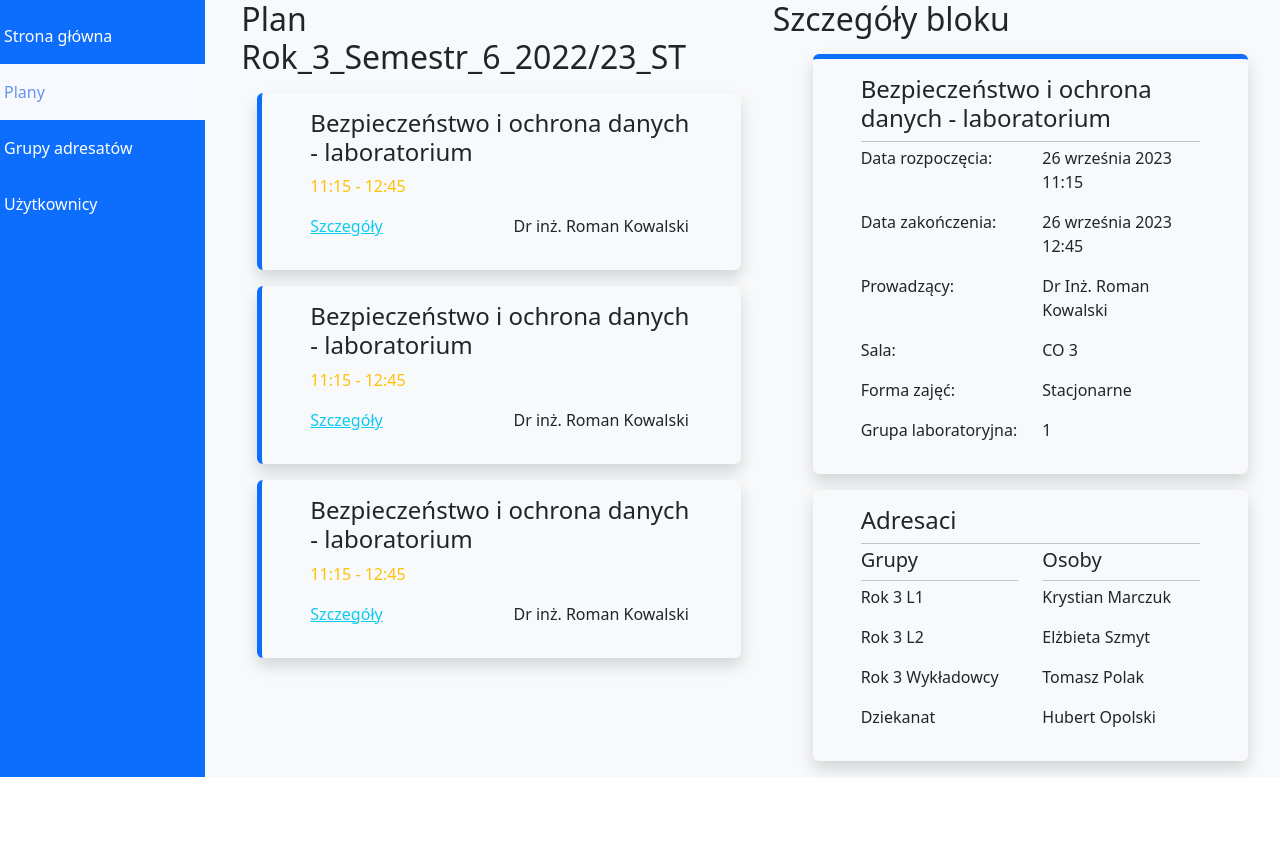
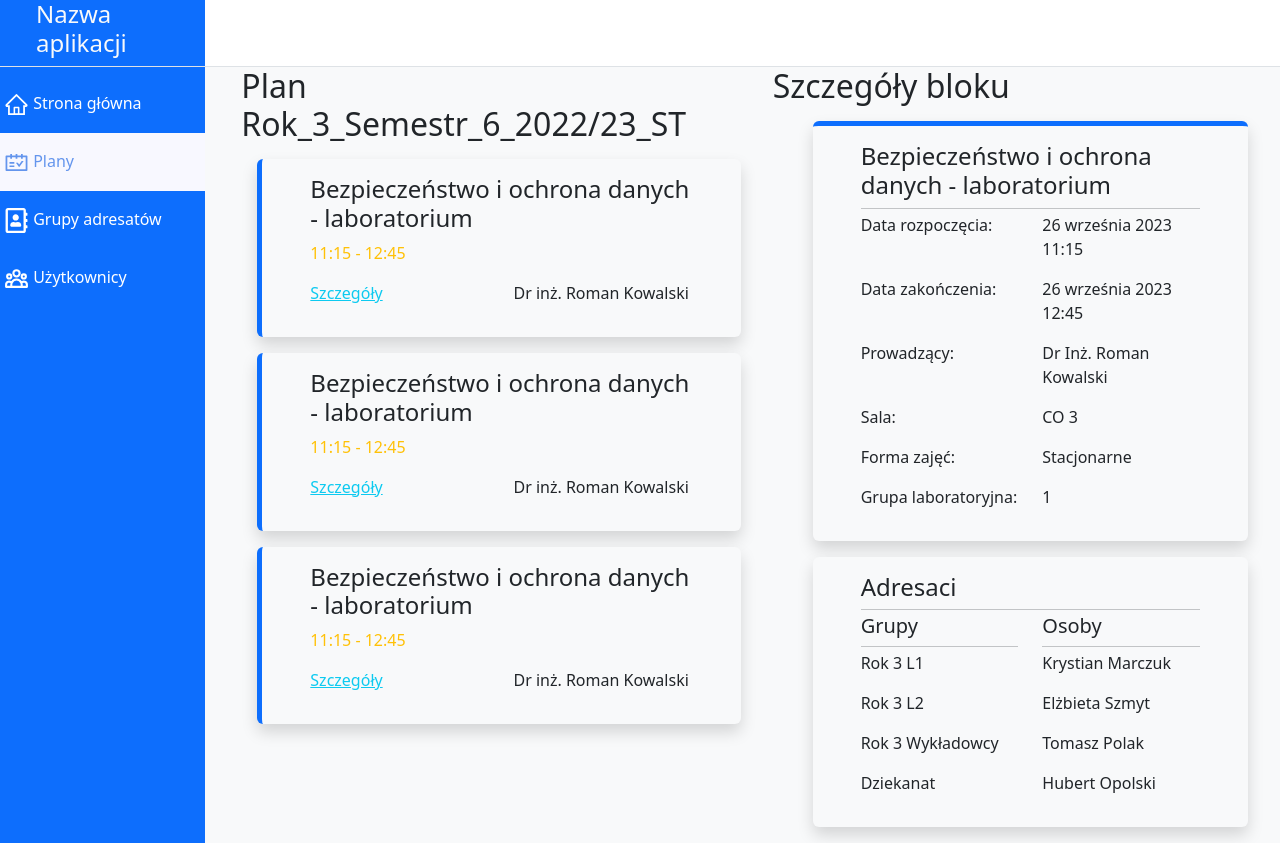
Before and after one commit to maciejgogulski/version-control-schedule-frontend, a React (Create React App) app: page /schedule in a window 1280 px wide. Before the commit the page ends 800 px from the top, so only its background shows below. Built offline with nearby package versions, Linux system fonts and the light colour scheme.

Commit message:
Icons in navbar. Basic app header.

```diff
--- a/package.json
+++ b/package.json
@@ -9,6 +9,7 @@
     "bootstrap": "^5.3.0",
     "react": "^18.2.0",
     "react-dom": "^18.2.0",
+    "react-icons": "^4.9.0",
     "react-router-dom": "^6.9.0",
     "react-scripts": "5.0.1",
     "web-vitals": "^2.1.4"
--- a/src/App.js
+++ b/src/App.js
@@ -1,11 +1,11 @@
 import './App.css';
 import Routing from "./routing";
-import Navbar from "./components/navbar/Navbar";
+import Header from "./components/Header/Header";
 
 function App() {
     return (
-
         <div>
+            <Header />
             <main className="bg-light">
                 <Routing />
             </main>
--- /dev/null
+++ b/src/components/Header/Header.js
@@ -0,0 +1,18 @@
+import React from "react";
+
+class Header extends React.Component{
+    render() {
+        return (
+            <div className="row border-bottom">
+                <div className="col-sm-2 bg-primary ps-5">
+                    <h4 className="text-light"> Nazwa aplikacji </h4>
+                </div>
+                <div className="col-sm-10">
+
+                </div>
+            </div>
+        );
+    }
+}
+
+export default Header;
--- a/src/components/navbar/Navbar.js
+++ b/src/components/Navbar/Navbar.js
@@ -1,6 +1,9 @@
 import React from 'react';
 import './Navbar.css';
 import {Link, useLocation} from "react-router-dom";
+import {AiOutlineHome, AiOutlineSchedule} from "react-icons/ai";
+import {HiOutlineUserGroup} from "react-icons/hi";
+import {FaRegAddressBook} from "react-icons/fa";
 
 const Navbar = () => {
     const location = useLocation();
@@ -9,20 +12,24 @@ const Navbar = () => {
         return location.pathname === route ? "active" : "";
     };
 
+    const isActiveIcon = (route) => {
+        return location.pathname === route ? "cornflowerblue" : "white";
+    };
+
     return (
         <nav className="navbar">
             <ul className="navbar-nav w-100">
                 <li className={`nav-item p-3 ${isActiveRoute("/")}`}>
-                    <Link to="/">Strona główna</Link>
+                    <AiOutlineHome color={isActiveIcon("/")} size={25}/> <Link to="/">Strona główna</Link>
                 </li>
                 <li className={`nav-item p-3 ${isActiveRoute("/schedule")}`}>
-                    <Link to="/schedule">Plany</Link>
+                    <AiOutlineSchedule color={isActiveIcon("/schedule")} size={25}/> <Link to="/schedule">Plany</Link>
                 </li>
                 <li className={`nav-item p-3 ${isActiveRoute("/services")}`}>
-                    <Link to="/addressees">Grupy adresatów</Link>
+                    <FaRegAddressBook color={isActiveIcon("/services")} size={25}/> <Link to="/addressees">Grupy adresatów</Link>
                 </li>
                 <li className={`nav-item p-3 ${isActiveRoute("/contact")}`}>
-                    <Link to="/users">Użytkownicy</Link>
+                    <HiOutlineUserGroup color={isActiveIcon("/contact")} size={25}/> <Link to="/users">Użytkownicy</Link>
                 </li>
             </ul>
         </nav>
--- a/src/routing.js
+++ b/src/routing.js
@@ -1,7 +1,7 @@
 import {BrowserRouter as Router, Routes, Route} from "react-router-dom";
-import Home from "./components/home/Home";
+import Home from "./components/Home/Home";
 import Schedule from "./components/Schedule/Schedule";
-import Navbar from "./components/navbar/Navbar";
+import Navbar from "./components/Navbar/Navbar";
 
 function Routing() {
     return (
```
Also changed, not shown: src/components/Home/Home.js (renamed from src/components/home/Home.js), src/components/Navbar/Navbar.css (renamed from src/components/navbar/Navbar.css), 1 other file (tests, documents, lock files or other folders).
